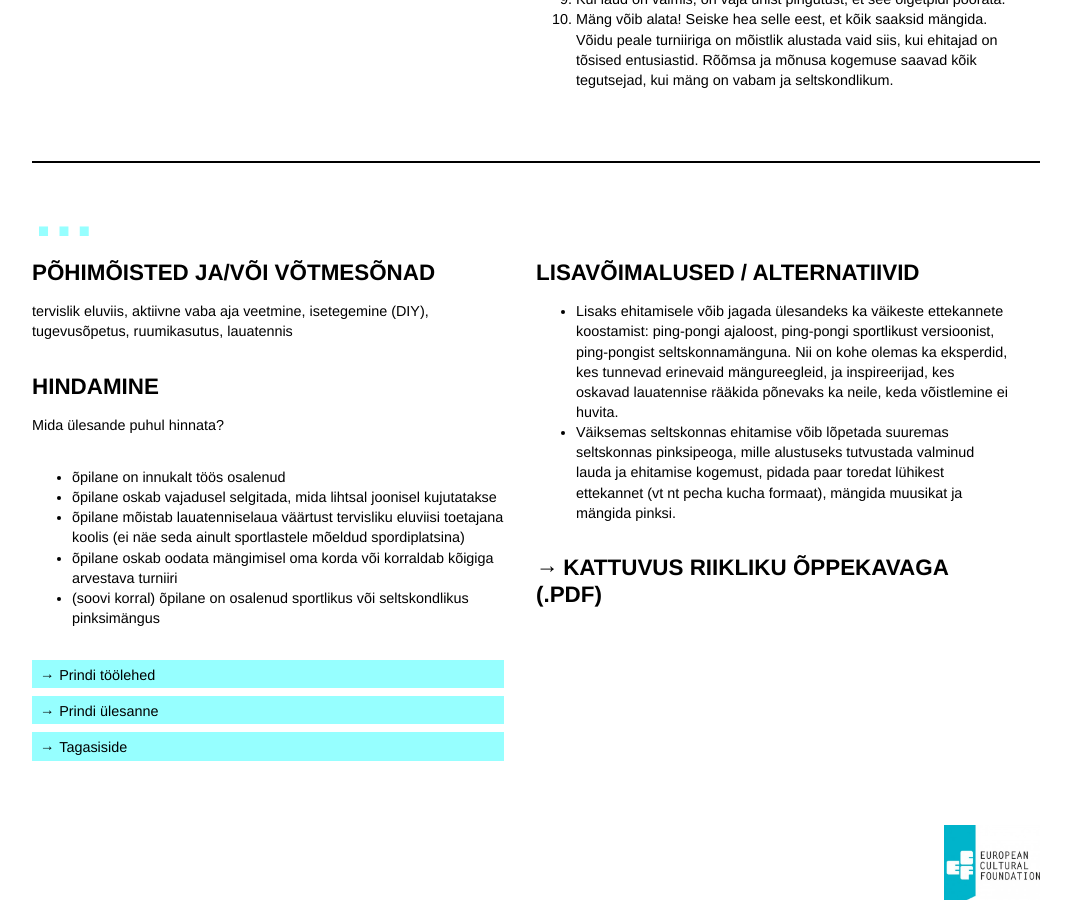
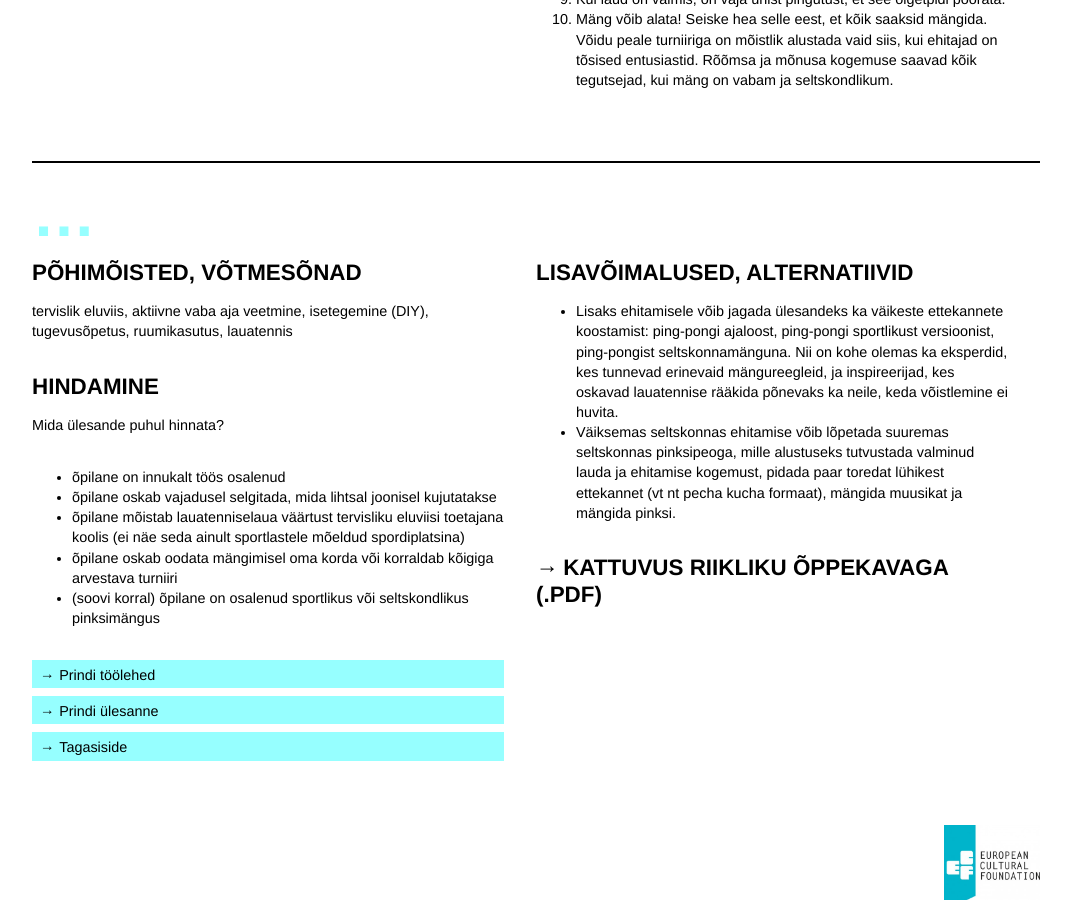
Before and after one commit to ruumiharidus/ruumiharidus.github.io, a Jekyll site: the page built from _posts/2015-12-04-pingpong.md, in a window 1280 px wide and 900 px high, scrolled down 2415 px. Shown: the whole window, without its empty margins (104-1175 px from the left). Built offline with Jekyll 4.4.1, drawn with Linux system fonts in a browser that asks for light colours; nearby versions of some CDN libraries; some of the changed text lies outside the part shown.

Commit message:
Updated 2015-12-04-pingpong.md

```diff
--- a/_posts/2015-12-04-pingpong.md
+++ b/_posts/2015-12-04-pingpong.md
@@ -53,7 +54,7 @@ Ettevalmistusena mõelge läbi ka töökorraldus. Terve klassitäie entusiastli
 <section class="section-dots">
 ### ...
 
-#### Põhimõisted ja/või võtmesõnad
+#### Põhimõisted, võtmesõnad
 tervislik eluviis, aktiivne vaba aja veetmine, isetegemine (DIY), tugevusõpetus, ruumikasutus, lauatennis
 
 #### Hindamine
@@ -70,9 +71,9 @@ Mida ülesande puhul hinnata?
 </section>
 
 <section class="section-background">
-### ..
+### ...
 
-#### Lisavõimalused / alternatiivid
+#### Lisavõimalused, alternatiivid
 + Lisaks ehitamisele võib jagada ülesandeks ka väikeste ettekannete koostamist: ping-pongi ajaloost, ping-pongi sportlikust versioonist, ping-pongist seltskonnamänguna. Nii on kohe olemas ka eksperdid, kes tunnevad erinevaid mängureegleid, ja inspireerijad, kes oskavad lauatennise rääkida põnevaks ka neile, keda võistlemine ei huvita.
 + Väiksemas seltskonnas ehitamise võib lõpetada suuremas seltskonnas pinksipeoga, mille alustuseks tutvustada valminud lauda ja ehitamise kogemust, pidada paar toredat lühikest ettekannet (vt nt pecha kucha formaat), mängida muusikat ja mängida pinksi.
 
```
Also changed, not shown: other parts of _posts/2015-12-04-pingpong.md (+2 -1 lines).
